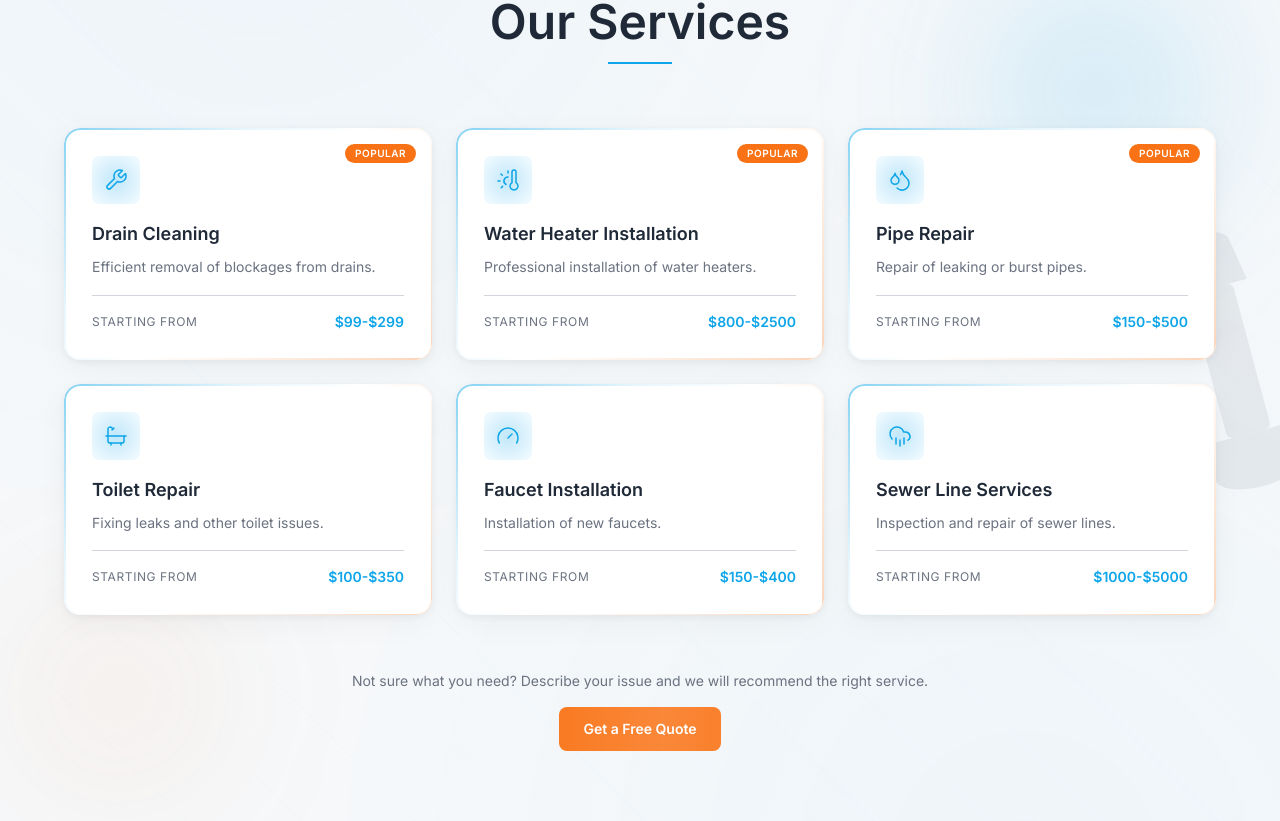
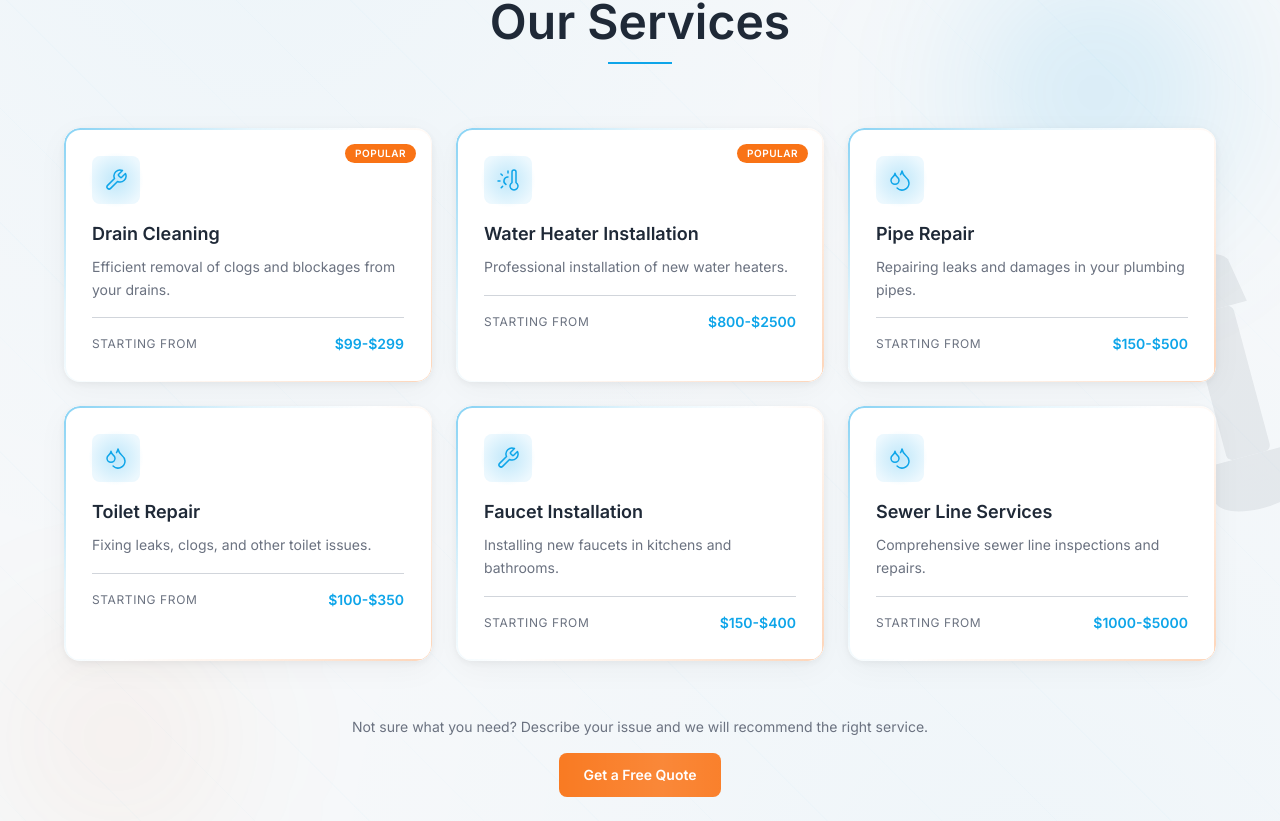
Before and after one commit to ayushopchauhan/this-area, a React (Vite) app: page / in a window 1280 px wide. Shown: the part 1479-2300 px from the top of the page. Built offline with nearby package versions, Linux system fonts and the light colour scheme.

Commit message:
Generate site config for This area

```diff
--- a/src/siteConfig.js
+++ b/src/siteConfig.js
@@ -1,5 +1,5 @@
 // Auto-generated siteConfig for This area
-// Generated: 2026-04-19T07:03:22.334Z
+// Generated: 2026-04-19T07:07:52.799Z
 
 const siteConfig = {
   "business": {
@@ -7,8 +7,8 @@ const siteConfig = {
     "ownerName": "This area",
     "ownerFirstName": "This",
     "tagline": "Reliable Plumbing in Phoenix",
-    "description": "Providing quality plumbing services in Phoenix for over a decade. Trusted by the community for reliable and efficient solutions.",
-    "story": "This area has been serving the Phoenix community for 10 years. Known for prompt service and skilled workmanship, we handle all plumbing needs with care. Our commitment to customer satisfaction is unwavering.",
+    "description": "Providing quality plumbing services in Phoenix for over a decade. Our team ensures efficient and reliable solutions for all your plumbing needs.",
+    "story": "This area has been serving the Phoenix community for 10 years, offering dependable plumbing services. Our experienced team is committed to delivering top-notch service and customer satisfaction.",
     "founded": 0,
     "licenseNumber": "",
     "insuranceProvider": "",
@@ -42,10 +42,10 @@ const siteConfig = {
   "hero": {
     "backgroundImage": "https://images.unsplash.com/photo-1504328345606-18bbc8c9d7d1?w=2000&q=80",
     "headline": "Top Plumbers in Phoenix",
-    "subheadline": "Expert plumbing solutions for your home.",
+    "subheadline": "Expert plumbing solutions for your home or business.",
     "ctaText": "Get a Free Quote",
     "emergencyCtaText": "Emergency? Call Now",
-    "urgencyBadge": "24/7 Service Available"
+    "urgencyBadge": "Available 24/7"
   },
   "trustBar": [
     {
@@ -54,7 +54,7 @@ const siteConfig = {
     },
     {
       "icon": "Star",
-      "label": "Community Trusted"
+      "label": "Reliable Service"
     },
     {
       "icon": "CheckCircle",
@@ -66,7 +66,7 @@ const siteConfig = {
     },
     {
       "icon": "Clock",
-      "label": "24/7 Emergency Service"
+      "label": "Fast Response Time"
     }
   ],
   "stats": [
@@ -94,94 +94,76 @@ const siteConfig = {
   "services": [
     {
       "name": "Drain Cleaning",
-      "description": "Efficient removal of blockages from drains.",
+      "description": "Efficient removal of clogs and blockages from your drains.",
       "icon": "Wrench",
       "priceRange": "$99-$299",
       "popular": true,
-      "features": [
-        "Fast service",
-        "Effective solutions"
-      ]
+      "features": []
     },
     {
       "name": "Water Heater Installation",
-      "description": "Professional installation of water heaters.",
+      "description": "Professional installation of new water heaters.",
       "icon": "ThermometerSun",
       "priceRange": "$800-$2500",
       "popular": true,
-      "features": [
-        "Energy-efficient models",
-        "Expert installation"
-      ]
+      "features": []
     },
     {
       "name": "Pipe Repair",
-      "description": "Repair of leaking or burst pipes.",
+      "description": "Repairing leaks and damages in your plumbing pipes.",
       "icon": "Droplets",
       "priceRange": "$150-$500",
-      "popular": true,
-      "features": [
-        "Quick response",
-        "Durable repairs"
-      ]
+      "popular": false,
+      "features": []
     },
     {
       "name": "Toilet Repair",
-      "description": "Fixing leaks and other toilet issues.",
-      "icon": "Bath",
+      "description": "Fixing leaks, clogs, and other toilet issues.",
+      "icon": "Droplets",
       "priceRange": "$100-$350",
       "popular": false,
-      "features": [
-        "Leak fixes",
-        "Flushing issues resolved"
-      ]
+      "features": []
     },
     {
       "name": "Faucet Installation",
-      "description": "Installation of new faucets.",
-      "icon": "Gauge",
+      "description": "Installing new faucets in kitchens and bathrooms.",
+      "icon": "Wrench",
       "priceRange": "$150-$400",
       "popular": false,
-      "features": [
-        "Wide selection",
-        "Professional fitting"
-      ]
+      "features": []
     },
     {
       "name": "Sewer Line Services",
-      "description": "Inspection and repair of sewer lines.",
-      "icon": "CloudRain",
+      "description": "Comprehensive sewer line inspections and repairs.",
+      "icon": "Droplets",
       "priceRange": "$1000-$5000",
       "popular": false,
-      "features": [
-        "Camera inspections",
-        "Comprehensive repairs"
-      ]
+      "features": []
     }
   ],
   "process": [
     {
       "step": 1,
       "title": "Call",
-      "description": "Contact us to discuss your plumbing issue.",
+      "description": "Reach out to us to discuss your plumbing needs.",
       "icon": "Phone"
     },
     {
       "step": 2,
       "title": "Assessment",
-      "description": "We assess the problem and provide a solution.",
+      "description": "We assess the issue and provide a detailed estimate.",
       "icon": "ClipboardCheck"
     },
     {
       "step": 3,
       "title": "Repair",
-      "description": "Our team performs the necessary repairs.",
+      "description": "Our team performs the necessary repairs efficiently.",
       "icon": "Wrench"
     },
     {
       "step": 4,
       "title": "Satisfaction",
-      "description": "We ensure you're satisfied with our service.",
+      "description": "We ensure your complete satisfaction with our work.",
       "icon": "ThumbsUp"
     }
   ],
@@ -189,23 +171,28 @@ const siteConfig = {
   "serviceAreas": [
     {
       "name": "Scottsdale",
-      "description": "Serving Scottsdale with prompt plumbing services.",
-      "responseTime": "45-60 minutes"
+      "description": "Quick and reliable plumbing services in Scottsdale.",
+      "responseTime": "45 min"
     },
     {
       "name": "Tempe",
-      "description": "Expert plumbing solutions in Tempe.",
-      "responseTime": "45-60 minutes"
+      "description": "Expert plumbing solutions for Tempe residents.",
+      "responseTime": "45 min"
     },
     {
       "name": "Mesa",
-      "description": "Reliable plumbing services in Mesa.",
-      "responseTime": "45-60 minutes"
+      "description": "Trusted plumbing services in Mesa.",
+      "responseTime": "45 min"
     },
     {
       "name": "Chandler",
-      "description": "Quick response plumbing in Chandler.",
-      "responseTime": "45-60 minutes"
+      "description": "Efficient plumbing repairs and installations in Chandler.",
+      "responseTime": "45 min"
+    },
+    {
+      "name": "Glendale",
+      "description": "Professional plumbing services in Glendale.",
+      "responseTime": "45 min"
     }
   ],
   "faq": [
@@ -214,16 +201,16 @@ const siteConfig = {
       "answer": "Turn off the main water supply and call a professional plumber immediately."
     },
     {
-      "question": "How can I prevent pipes from freezing?",
-      "answer": "Insulate pipes and keep a steady temperature in your home during cold weather."
+      "question": "How can I prevent clogged drains?",
+      "answer": "Avoid putting grease, coffee grounds, and large food particles down the drain."
     },
     {
-      "question": "Why is my water bill higher than usual?",
-      "answer": "Check for leaks in toilets, faucets, and irrigation systems."
+      "question": "Why is my water bill so high?",
+      "answer": "You may have a hidden leak or inefficient fixtures. A plumber can help diagnose the issue."
     },
     {
-      "question": "What are the signs of a hidden water leak?",
-      "answer": "Look for unexplained water spots, mold growth, or a sudden drop in water pressure."
+      "question": "How often should I have my plumbing inspected?",
+      "answer": "It's recommended to have a professional inspection annually to catch potential issues early."
     }
   ],
   "costEstimator": {
@@ -271,13 +258,13 @@ const siteConfig = {
       {
         "id": "burst-pipe",
         "title": "Burst Pipe",
-        "description": "A pipe has burst and is causing flooding.",
+        "description": "A pipe has burst, causing significant water leakage.",
         "severity": "critical",
         "icon": "Droplets",
         "immediateSteps": [
           "Turn off the main water supply.",
           "Move valuables away from the water.",
-          "Call us immediately for assistance."
+          "Call a plumber immediately."
         ],
         "estimatedResponse": "30-60 minutes"
       },
@@ -290,20 +277,20 @@ const siteConfig = {
         "immediateSteps": [
           "Check the thermostat settings.",
           "Ensure the pilot light is on.",
-          "Contact us for a water heater check."
+          "Contact a plumber if the issue persists."
         ],
-        "estimatedResponse": "1-2 hours"
+        "estimatedResponse": "60-90 minutes"
       },
       {
         "id": "gas-smell",
         "title": "Gas Smell",
-        "description": "You detect a gas smell in your home.",
+        "description": "There's a strong smell of gas in your home.",
         "severity": "critical",
         "icon": "Flame",
         "immediateSteps": [
           "Evacuate the premises immediately.",
           "Do not use electrical devices.",
-          "Call emergency services and us."
+          "Call the gas company and a plumber."
         ],
         "estimatedResponse": "Immediate"
       },
@@ -315,23 +302,23 @@ const siteConfig = {
         "icon": "AlertTriangle",
         "immediateSteps": [
           "Avoid using water fixtures.",
-          "Keep children and pets away.",
-          "Contact us for emergency service."
+          "Close off affected areas.",
+          "Contact a plumber for emergency service."
         ],
-        "estimatedResponse": "1-2 hours"
+        "estimatedResponse": "60-90 minutes"
       },
       {
         "id": "frozen-pipes",
         "title": "Frozen Pipes",
         "description": "Pipes are frozen and may burst.",
         "severity": "moderate",
-        "icon": "Wrench",
+        "icon": "ThermometerSun",
         "immediateSteps": [
           "Open faucets to relieve pressure.",
           "Apply heat to the frozen section.",
-          "Call us if pipes do not thaw."
+          "Call a plumber if pipes are damaged."
         ],
-        "estimatedResponse": "2-4 hours"
+        "estimatedResponse": "90-120 minutes"
       }
     ]
   },
@@ -341,7 +328,7 @@ const siteConfig = {
         "id": "running-toilet",
         "name": "Running Toilet",
         "icon": "Droplets",
-        "description": "A toilet that continuously runs.",
+        "description": "A toilet that continuously runs can waste a lot of water.",
         "gallonsPerDay": 200,
         "costPerMonth": 30
       },
@@ -349,15 +336,15 @@ const siteConfig = {
         "id": "dripping-faucet",
         "name": "Dripping Faucet",
         "icon": "ShowerHead",
-        "description": "A faucet that drips water.",
+        "description": "A dripping faucet can waste gallons of water daily.",
         "gallonsPerDay": 5,
-        "costPerMonth": 2
+        "costPerMonth": 3
       },
       {
         "id": "leaky-pipe",
         "name": "Leaky Pipe",
         "icon": "Waves",
-        "description": "A pipe that leaks water.",
+        "description": "Leaky pipes can cause significant water loss over time.",
         "gallonsPerDay": 10,
         "costPerMonth": 5
       },
@@ -365,7 +352,7 @@ const siteConfig = {
         "id": "old-water-heater",
         "name": "Old Water Heater",
         "icon": "Gauge",
-        "description": "An inefficient water heater.",
+        "description": "An inefficient water heater can increase energy costs.",
         "gallonsPerDay": 0,
         "costPerMonth": 20
       },
@@ -373,7 +360,7 @@ const siteConfig = {
         "id": "irrigation-leak",
         "name": "Irrigation Leak",
         "icon": "CloudRain",
-        "description": "A leak in the irrigation system.",
+        "description": "Leaks in irrigation systems can waste water and increase bills.",
         "gallonsPerDay": 50,
         "costPerMonth": 15
       }
@@ -382,39 +369,39 @@ const siteConfig = {
   "healthQuiz": {
     "questions": [
       {
-        "id": "leaky-faucets",
-        "question": "Do you have any leaky faucets?",
-        "yesScore": 1,
+        "id": "leaks",
+        "question": "Do you notice any leaks in your plumbing?",
+        "yesScore": 0,
         "noScore": 2,
-        "explanation": "Fixing leaky faucets can save water and money."
+        "explanation": "Leaks can lead to water damage and higher bills."
       },
       {
         "id": "slow-drains",
-        "question": "Are any of your drains slow?",
+        "question": "Are your drains slow to empty?",
         "yesScore": 1,
-        "noScore": 2,
+        "noScore": 1,
         "explanation": "Slow drains may indicate a blockage."
       },
       {
         "id": "water-pressure",
-        "question": "Is your water pressure consistent?",
+        "question": "Is your water pressure consistently strong?",
         "yesScore": 2,
-        "noScore": 1,
-        "explanation": "Inconsistent pressure could signal a leak."
+        "noScore": 0,
+        "explanation": "Low water pressure can signal plumbing issues."
       },
       {
         "id": "water-heater-age",
         "question": "Is your water heater over 10 years old?",
-        "yesScore": 1,
+        "yesScore": 0,
         "noScore": 2,
-        "explanation": "Older heaters are less efficient and may fail."
+        "explanation": "Older water heaters may be less efficient."
       },
       {
-        "id": "sewer-smells",
-        "question": "Do you notice sewer smells indoors?",
-        "yesScore": 1,
+        "id": "strange-noises",
+        "question": "Do you hear strange noises from your pipes?",
+        "yesScore": 0,
         "noScore": 2,
-        "explanation": "Sewer smells can indicate a venting issue."
+        "explanation": "Noises can indicate air in the pipes or other issues."
       }
     ],
     "results": {
@@ -454,13 +441,13 @@ const siteConfig = {
         "season": "winter",
         "tasks": [
           {
-            "task": "Inspect Pipes",
-            "description": "Check for any signs of freezing or leaks.",
+            "task": "Check for Frozen Pipes",
+            "description": "Inspect pipes for freezing and insulate if necessary.",
             "priority": "high"
           },
           {
-            "task": "Water Heater Check",
-            "description": "Ensure the water heater is operating efficiently.",
+            "task": "Inspect Water Heater",
+            "description": "Ensure the water heater is functioning efficiently.",
             "priority": "medium"
           }
         ]
@@ -470,14 +457,14 @@ const siteConfig = {
         "season": "winter",
         "tasks": [
           {
-            "task": "Check Faucets",
-            "description": "Look for drips and fix any leaks.",
-            "priority": "medium"
+            "task": "Test Sump Pump",
+            "description": "Ensure the sump pump is operational for spring thaw.",
+            "priority": "high"
           },
           {
-            "task": "Sump Pump Test",
-            "description": "Test the sump pump for proper operation.",
-            "priority": "high"
+            "task": "Check for Leaks",
+            "description": "Inspect all plumbing for signs of leaks.",
+            "priority": "medium"
           }
         ]
       },
@@ -486,14 +473,14 @@ const siteConfig = {
         "season": "spring",
         "tasks": [
           {
-            "task": "Gutter Cleaning",
-            "description": "Clear gutters to prevent water damage.",
+            "task": "Clean Gutters",
+            "description": "Remove debris from gutters to prevent water damage.",
             "priority": "medium"
           },
           {
-            "task": "Inspect Sewer Lines",
-            "description": "Check for any blockages or issues.",
-            "priority": "high"
+            "task": "Inspect Outdoor Faucets",
+            "description": "Check for leaks or damage from winter.",
+            "priority": "medium"
           }
         ]
       },
@@ -502,13 +489,13 @@ const siteConfig = {
         "season": "spring",
         "tasks": [
           {
-            "task": "Outdoor Faucet Check",
-            "description": "Ensure outdoor faucets are not leaking.",
-            "priority": "medium"
+            "task": "Check Irrigation System",
+            "description": "Ensure the irrigation system is leak-free and operational.",
+            "priority": "high"
           },
           {
-            "task": "Inspect Irrigation System",
-            "description": "Look for leaks or broken sprinklers.",
+            "task": "Inspect Sewer Lines",
+            "description": "Schedule a professional inspection of sewer lines.",
             "priority": "medium"
           }
         ]
@@ -518,14 +505,14 @@ const siteConfig = {
         "season": "spring",
         "tasks": [
           {
-            "task": "Check Water Pressure",
-            "description": "Ensure water pressure is at optimal levels.",
+            "task": "Inspect Water Pressure",
+            "description": "Test water pressure and adjust if necessary.",
             "priority": "medium"
           },
           {
-            "task": "Inspect Water Heater",
-            "description": "Flush the water heater to remove sediment.",
-            "priority": "high"
+            "task": "Clean Drains",
+            "description": "Clear any blockages in drains to prevent clogs.",
+            "priority": "medium"
           }
         ]
       },
@@ -534,14 +521,14 @@ const siteConfig = {
         "season": "summer",
         "tasks": [
           {
-            "task": "Inspect Pipes",
-            "description": "Check for any signs of leaks or corrosion.",
+            "task": "Check for Pipe Sweating",
+            "description": "Inspect pipes for condensation and insulate if needed.",
             "priority": "medium"
           },
           {
-            "task": "Check for Mold",
-            "description": "Inspect areas prone to moisture for mold.",
-            "priority": "high"
+            "task": "Inspect Water Heater",
+            "description": "Check for sediment build-up and flush if necessary.",
+            "priority": "medium"
           }
         ]
       },
@@ -550,13 +537,13 @@ const siteConfig = {
         "season": "summer",
         "tasks": [
           {
-            "task": "Inspect Drains",
-            "description": "Ensure all drains are flowing freely.",
+            "task": "Inspect Sprinkler System",
+            "description": "Ensure sprinklers are functioning properly.",
             "priority": "medium"
           },
           {
-            "task": "Check Toilet Seals",
-            "description": "Ensure toilet seals are not leaking.",
+            "task": "Check for Leaks",
+            "description": "Inspect all plumbing for signs of leaks.",
             "priority": "medium"
           }
         ]
@@ -566,14 +553,14 @@ const siteConfig = {
         "season": "summer",
         "tasks": [
           {
-            "task": "Inspect Faucets",
-            "description": "Check for leaks and repair as needed.",
+            "task": "Inspect Outdoor Faucets",
+            "description": "Check for leaks or damage.",
             "priority": "medium"
           },
           {
-            "task": "Test Sump Pump",
-            "description": "Ensure the sump pump is functioning properly.",
-            "priority": "high"
+            "task": "Clean Gutters",
+            "description": "Remove debris from gutters to prevent water damage.",
+            "priority": "medium"
           }
         ]
       },
@@ -582,14 +569,14 @@ const siteConfig = {
         "season": "fall",
         "tasks": [
           {
-            "task": "Inspect Sewer Lines",
-            "description": "Check for any blockages before winter.",
+            "task": "Check for Pipe Insulation",
+            "description": "Ensure pipes are insulated for the upcoming winter.",
             "priority": "high"
           },
           {
-            "task": "Flush Water Heater",
-            "description": "Remove sediment buildup from the water heater.",
-            "priority": "high"
+            "task": "Inspect Water Heater",
+            "description": "Ensure the water heater is functioning efficiently.",
+            "priority": "medium"
           }
         ]
       },
@@ -598,13 +585,13 @@ const siteConfig = {
         "season": "fall",
         "tasks": [
           {
-            "task": "Check Outdoor Faucets",
-            "description": "Ensure outdoor faucets are winter-ready.",
-            "priority": "medium"
+            "task": "Test Sump Pump",
+            "description": "Ensure the sump pump is operational for fall rains.",
+            "priority": "high"
           },
           {
-            "task": "Inspect Gutters",
-            "description": "Clean gutters to prevent winter blockages.",
+            "task": "Check for Leaks",
+            "description": "Inspect all plumbing for signs of leaks.",
             "priority": "medium"
           }
         ]
@@ -614,13 +601,13 @@ const siteConfig = {
         "season": "fall",
         "tasks": [
           {
-            "task": "Inspect Pipes",
-            "description": "Check for any signs of wear or leaks.",
+            "task": "Clean Drains",
+            "description": "Clear any blockages in drains to prevent clogs.",
             "priority": "medium"
           },
           {
-            "task": "Check Water Pressure",
-            "description": "Ensure optimal water pressure throughout the home.",
+            "task": "Inspect Sewer Lines",
+            "description": "Schedule a professional inspection of sewer lines.",
             "priority": "medium"
           }
         ]
@@ -630,14 +617,14 @@ const siteConfig = {
         "season": "winter",
         "tasks": [
           {
-            "task": "Inspect Water Heater",
-            "description": "Ensure the water heater is ready for winter.",
+            "task": "Check for Frozen Pipes",
+            "description": "Inspect pipes for freezing and insulate if necessary.",
             "priority": "high"
           },
           {
-            "task": "Check for Drafts",
-            "description": "Seal drafts to prevent pipe freezing.",
-            "priority": "high"
+            "task": "Inspect Water Heater",
+            "description": "Ensure the water heater is functioning efficiently.",
+            "priority": "medium"
           }
         ]
       }
@@ -648,8 +635,9 @@ const siteConfig = {
     "greeting": "Hi! How can I assist you with your plumbing needs today?",
     "quickReplies": [
       "Schedule a Service",
-      "Emergency Help",
-      "Get a Quote"
+      "Emergency Plumbing",
+      "Get a Quote",
+      "Ask a Question"
     ]
   },
   "social": {
```
